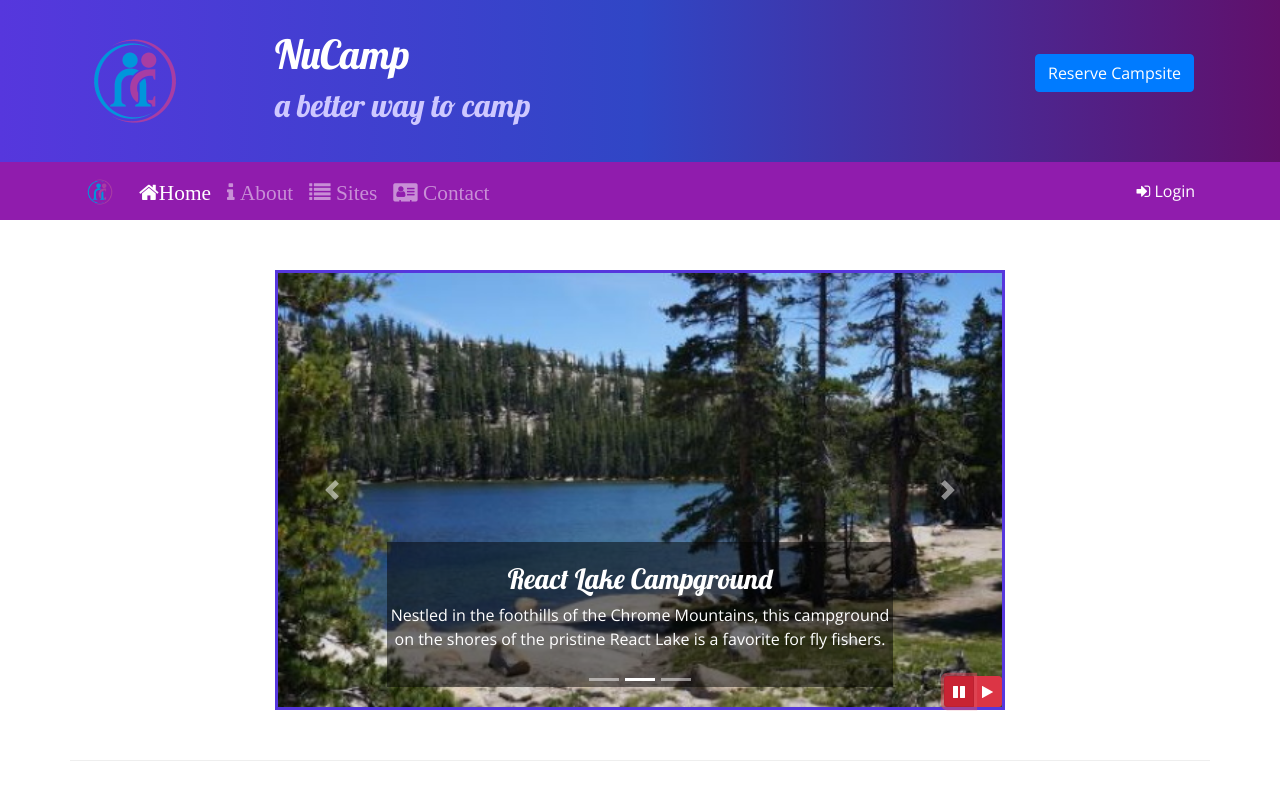
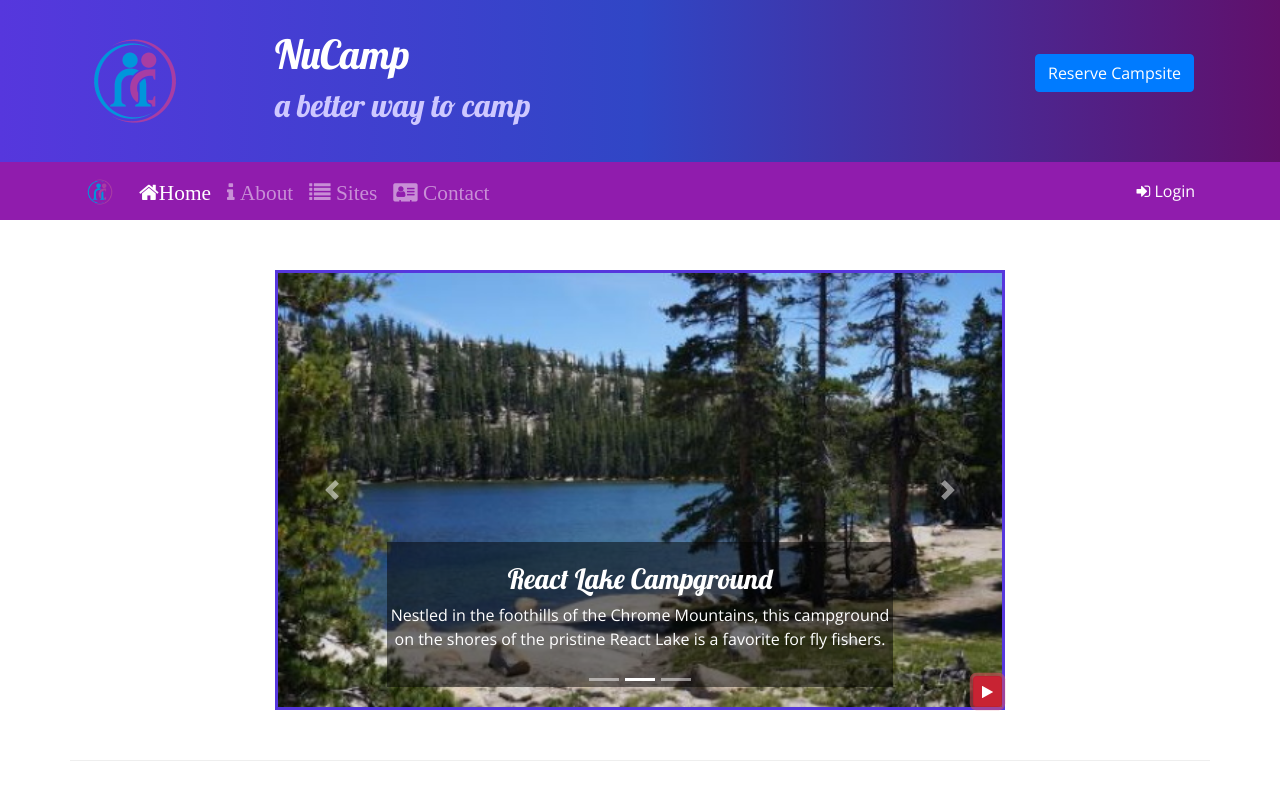
Before and after one commit to 3sc0b3d0/nucampsite, a website: page index.html in a window 1280 px wide. Both pictures are taken after a click on the button 959 px from the left and 691 px from the top of the page. Shown: the top 800 px of the page. Drawn offline with nearby package versions, Linux system fonts and the light colour scheme.

Commit message:
Bootstrap and jQuery Part 2

```diff
--- a/index.html
+++ b/index.html
@@ -185,14 +185,9 @@
                         <span class="carousel-control-next-icon"> </span>
                         <span class="sr-only"> Next </span>
                     </a>
-                    <div class="btn-group" id="carouselButton">
-                        <button class="btn btn-danger btn-sm" id="carouselPause">
+                        <button class="btn btn-danger btn-sm" id="carouselButton">
                             <i class="fa fa-pause"> </i>
                         </button>
-                        <button class="btn btn-danger btn-sm" id="carouselPlay">
-                            <i class="fa fa-play"> </i>
-                        </button>
-                    </div>
                 </div>
             </div>
         </div>
@@ -275,13 +270,18 @@
 
     <script>
         $(function() {
-            $(".carousel").carousel( {interval: 2000} );
-            $("#carouselPause").click(function() {
-                $(".carousel").carousel("pause");
-            })
-            $("#carouselPlay").click(function() {
-                $(".carousel").carousel("cycle");
-            })
+            $(".carousel").carousel({interval: 2000});
+            $("#carouselButton").click(function() {
+                if ($("#carouselButton").children("i").hasClass("fa-pause")) {
+                    $(".carousel").carousel("pause");
+                    $("#carouselButton").children("i").removeClass("fa-pause");
+                    $("#carouselButton").children("i").addClass("fa-play");
+                } else {
+                    $(".carousel").carousel("cycle");
+                    $("#carouselButton").children("i").removeClass("fa-play");
+                    $("#carouselButton").children("i").addClass("fa-pause");
+                }
+            });
         });
     </script>
 
```
